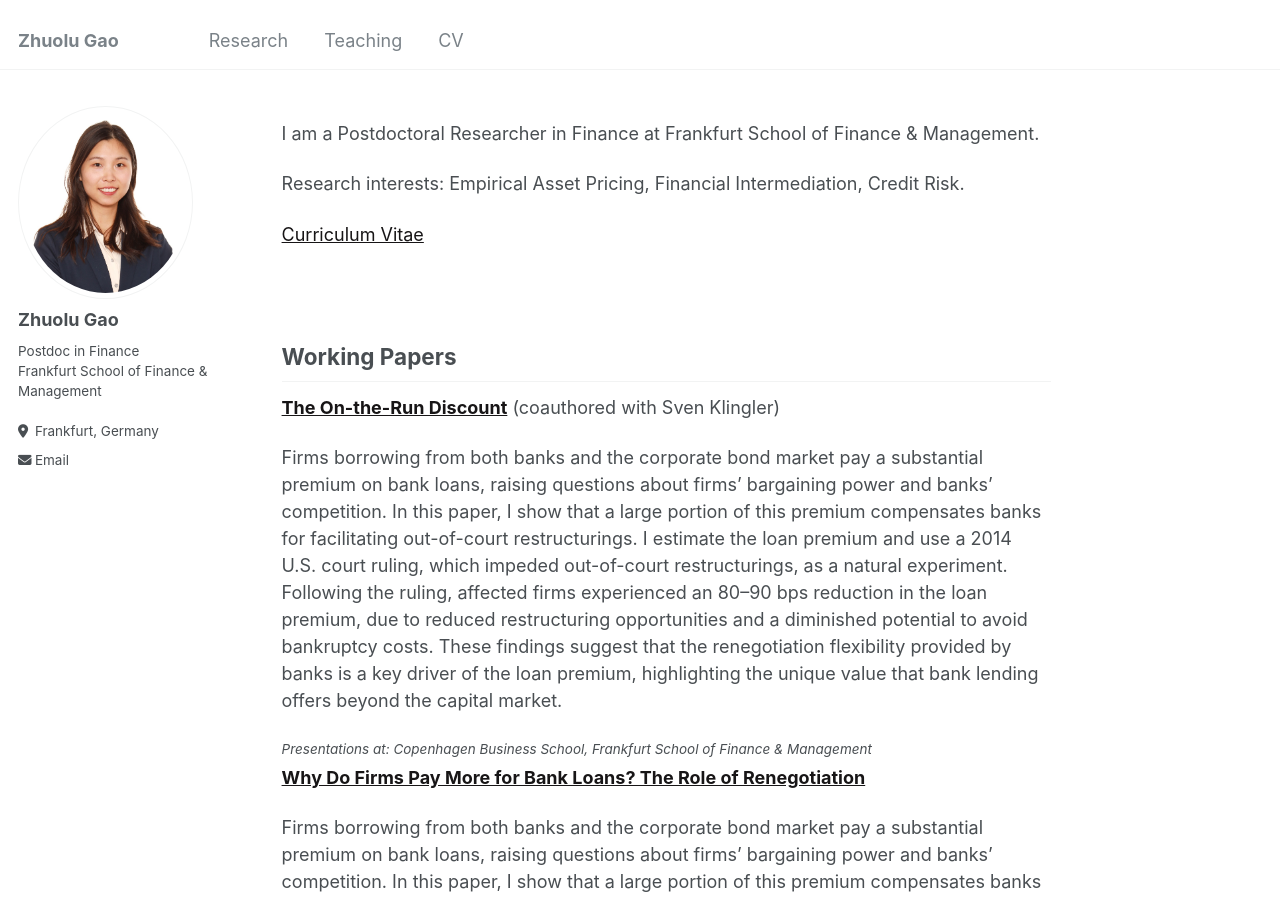
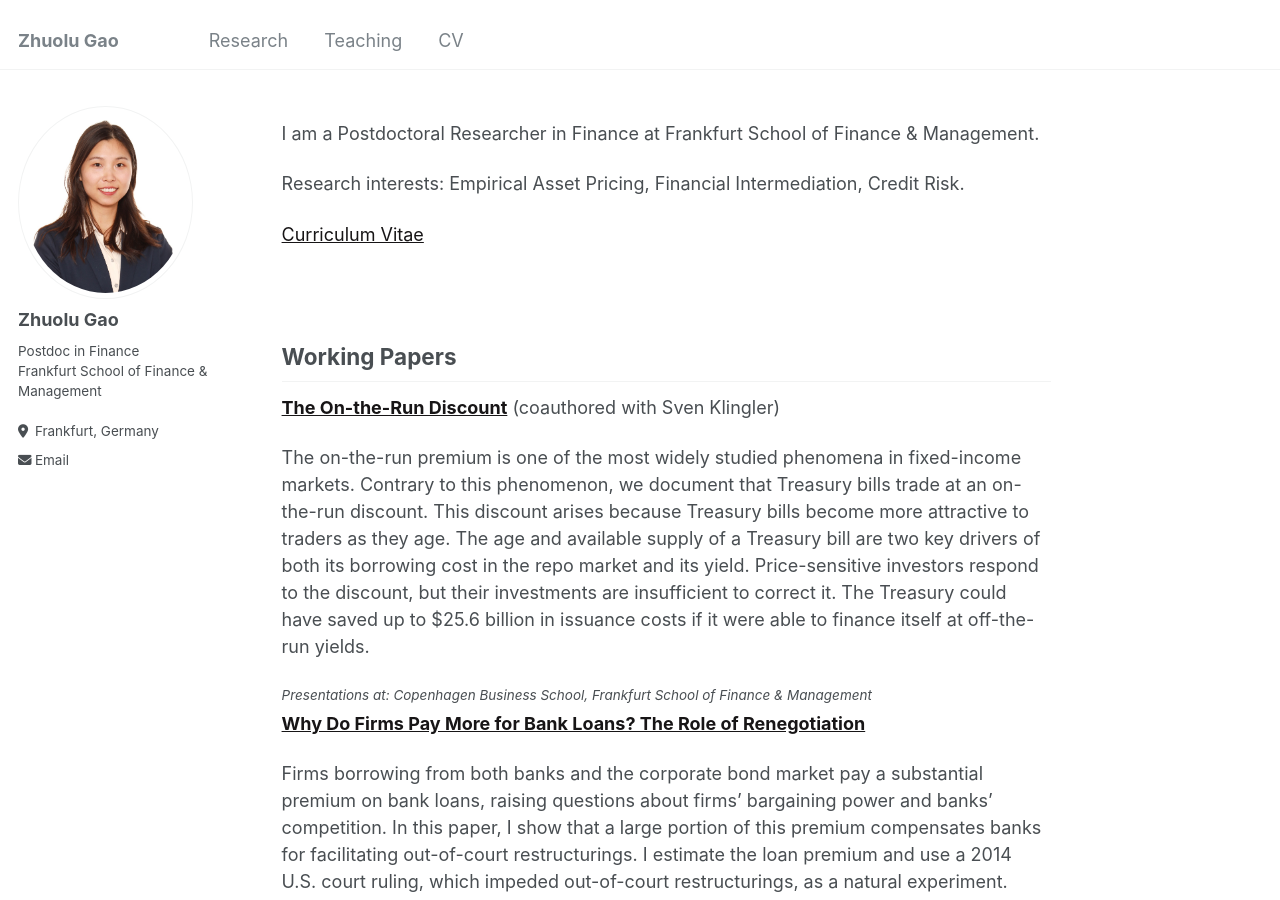
Before and after one commit to zhuolugao/zhuolugao.github.io, a Jekyll site: the page built from _pages/about.md, in a window 1280 px wide and 900 px high. Built offline with Jekyll 4.4.1, drawn with Linux system fonts in a browser that asks for light colours.

Commit message:
abstract
Updated the content of the working papers section to include new findings on the on-the-run premium and its implications for Treasury bills.

```diff
--- a/_includes/working_papers.md
+++ b/_includes/working_papers.md
@@ -1,6 +1,6 @@
 [**The On-the-Run Discount**](https://papers.ssrn.com/sol3/papers.cfm?abstract_id=6842898) (coauthored with Sven Klingler)
 
-Firms borrowing from both banks and the corporate bond market pay a substantial premium on bank loans, raising questions about firms' bargaining power and banks' competition. In this paper, I show that a large portion of this premium compensates banks for facilitating out-of-court restructurings. I estimate the loan premium and use a 2014 U.S. court ruling, which impeded out-of-court restructurings, as a natural experiment. Following the ruling, affected firms experienced an 80–90 bps reduction in the loan premium, due to reduced restructuring opportunities and a diminished potential to avoid bankruptcy costs. These findings suggest that the renegotiation flexibility provided by banks is a key driver of the loan premium, highlighting the unique value that bank lending offers beyond the capital market.
+The on-the-run premium is one of the most widely studied phenomena in fixed-income markets. Contrary to this phenomenon, we document that Treasury bills trade at an on-the-run discount. This discount arises because Treasury bills become more attractive to traders as they age. The age and available supply of a Treasury bill are two key drivers of both its borrowing cost in the repo market and its yield. Price-sensitive investors respond to the discount, but their investments are insufficient to correct it. The Treasury could have saved up to $25.6 billion in issuance costs if it were able to finance itself at off-the-run yields.
 
 #### *Presentations at: Copenhagen Business School, Frankfurt School of Finance & Management*
 
```
